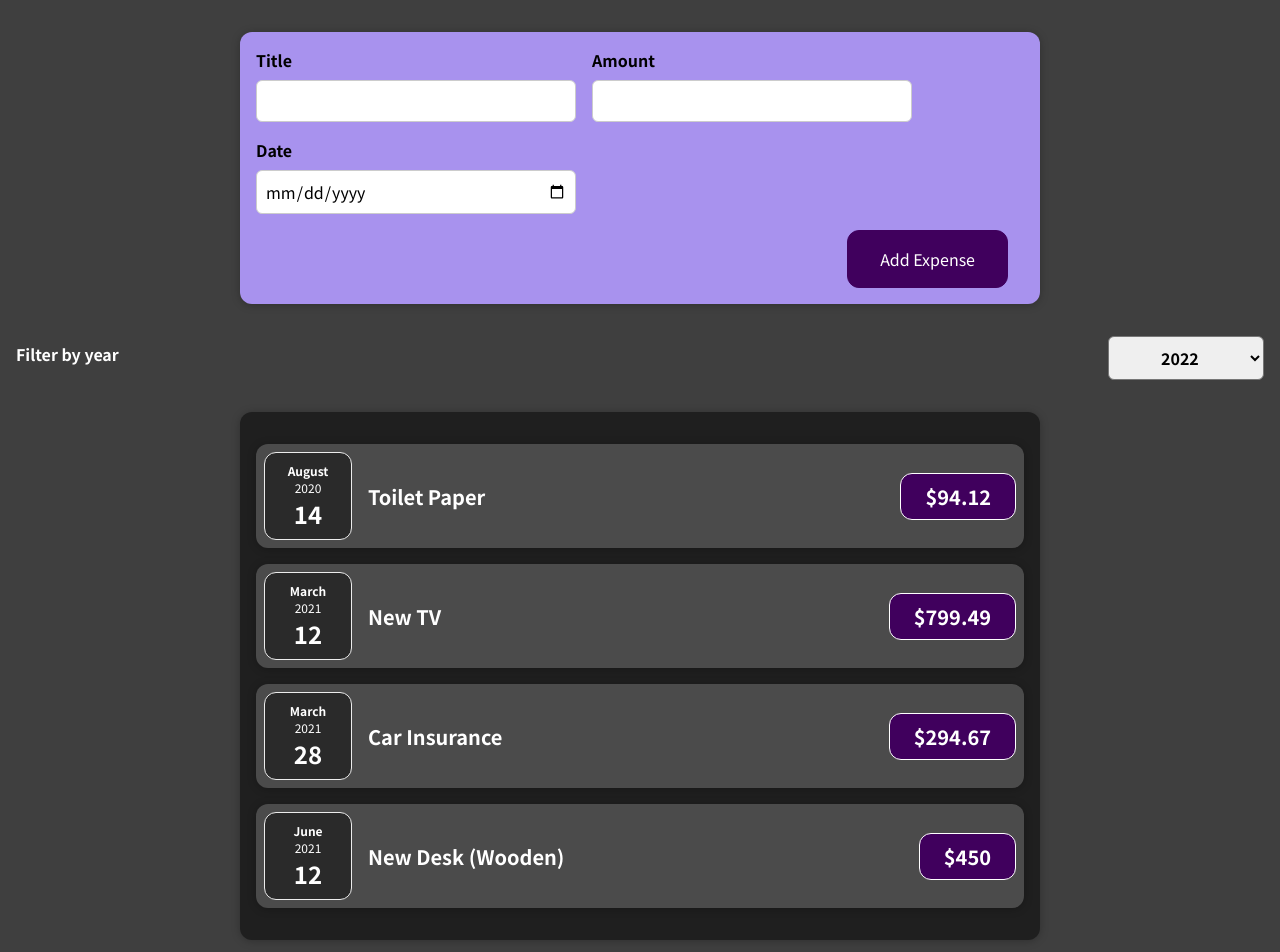
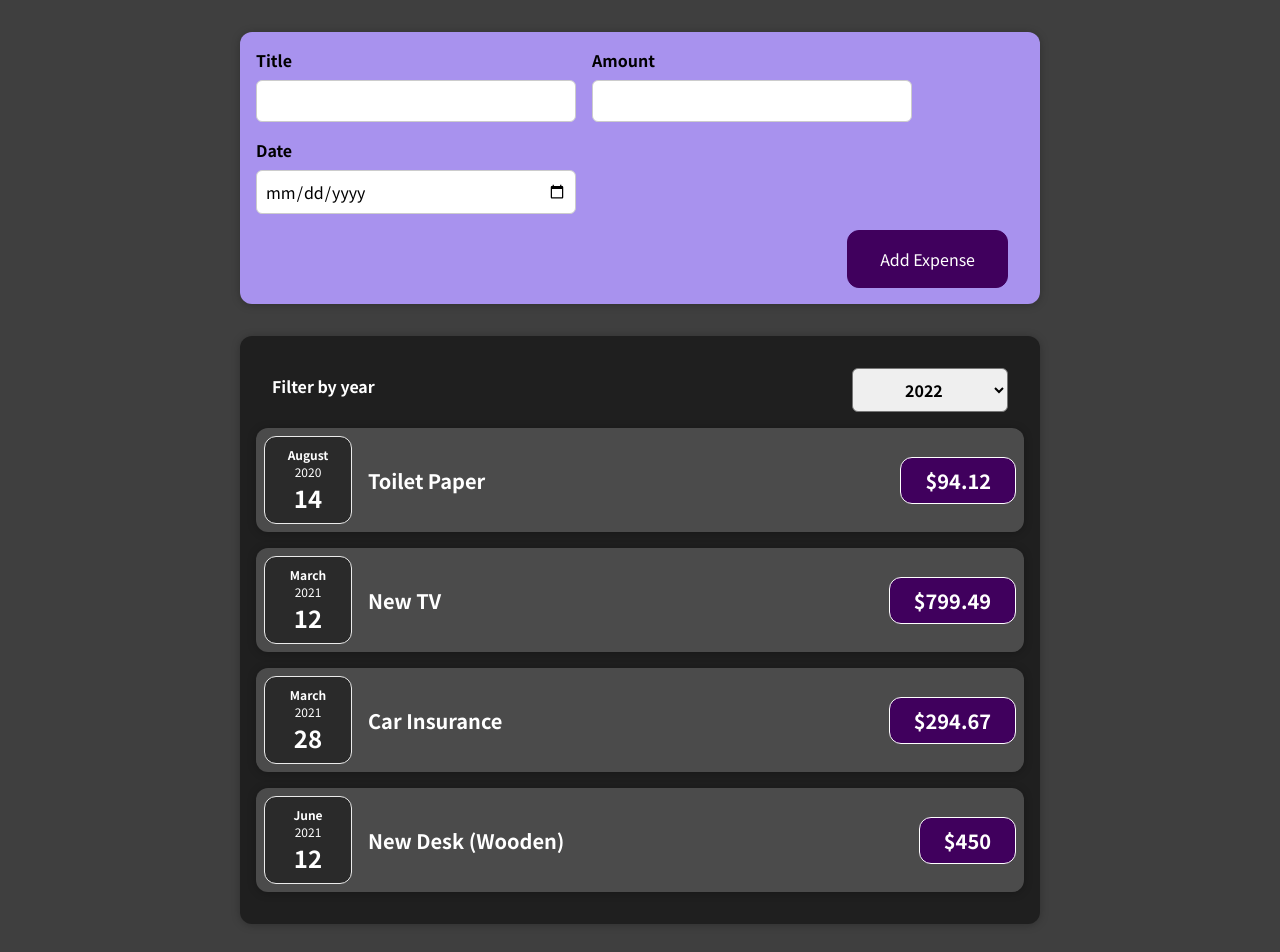
Before and after one commit to kjh-busan/01-starting-setup, a React (Create React App) app: page / in a window 1280 px wide. Shown: the top 952 px of the page. Built offline with nearby package versions, Linux system fonts and the light colour scheme.

Commit message:
fix: filter components lifting state

```diff
--- a/src/components/Expenses/Expenses.js
+++ b/src/components/Expenses/Expenses.js
@@ -20,10 +20,10 @@ const Expenses = (props) => {
   };
 
   return (
-    <>
-      <ExpensesFilter onselectExpenseFilter={selectFilterHandler} />
-      <Card className="expenses">{expenses}</Card>
-    </>
+    <Card className="expenses">
+      <ExpensesFilter onselectExp onselectExpenseFilter={selectFilterHandler} />
+      {expenses}
+    </Card>
   );
 };
 
--- a/src/components/Expenses/ExpensesFilter.js
+++ b/src/components/Expenses/ExpensesFilter.js
@@ -1,20 +1,17 @@
-import React, { useState } from "react";
+import React from "react";
 
 import "./ExpensesFilter.css";
 
 const ExpensesFilter = (props) => {
-  const [selectedYear, setSelectedYear] = useState("");
-  const onChangeHandler = (event) => {
-    console.log("ExpensesFilter value = ", event.target.value);
-    setSelectedYear(event.target.value);
-    props.onselectExpenseFilter(selectedYear);
+  const ChangeHandler = (event) => {
+    props.onselectExpenseFilter(event.target.value);
   };
 
   return (
     <div className="expenses-filter">
       <div className="expenses-filter__control">
         <label>Filter by year</label>
-        <select onChange={onChangeHandler}>
+        <select onChange={ChangeHandler}>
           <option value="2022">2022</option>
           <option value="2021">2021</option>
           <option value="2020">2020</option>
```
